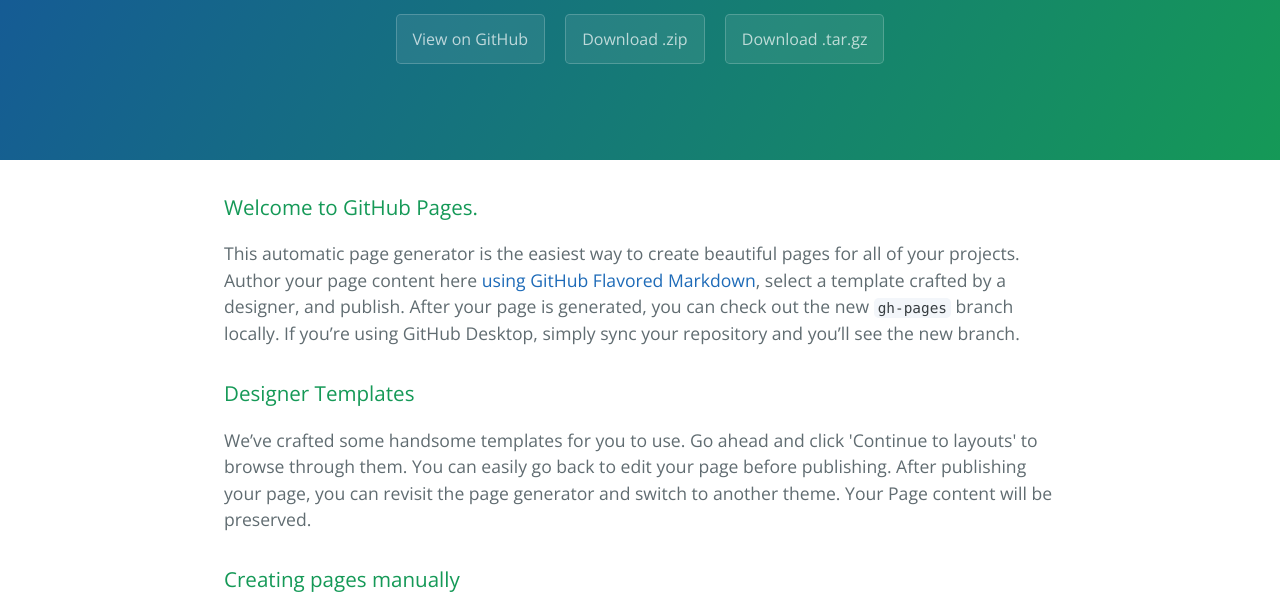
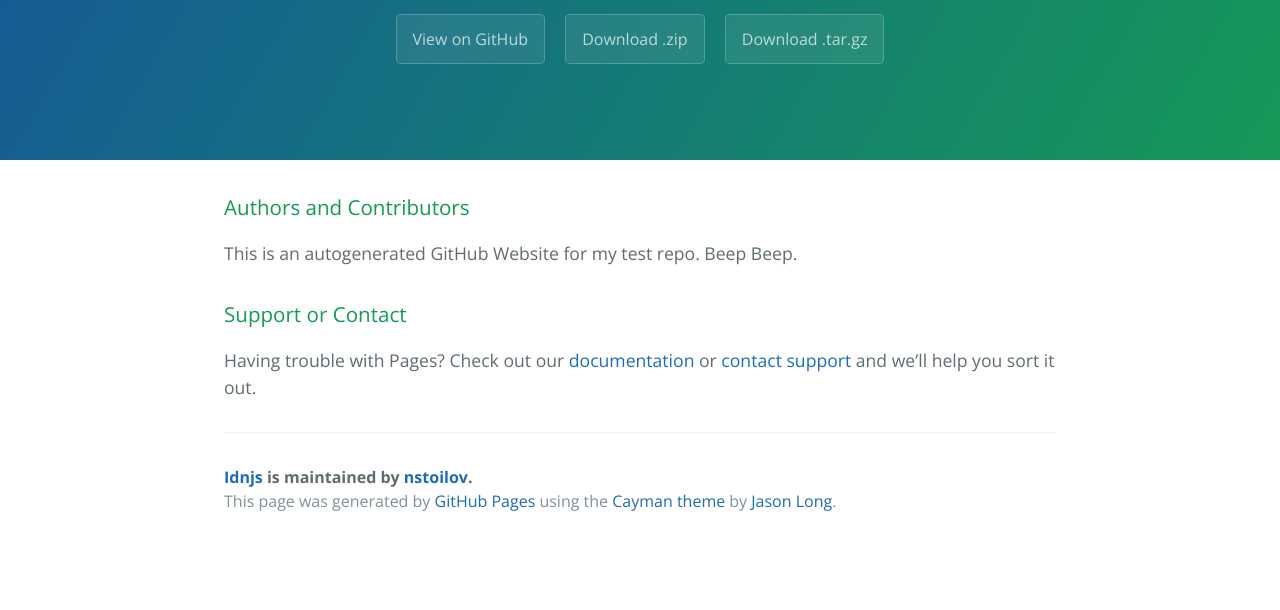
Before and after one commit to gitter-badger/idnjs, a plain HTML site: page index.html in a window 1280 px wide. Shown: the part 176-786 px from the top of the page. Drawn offline with nearby package versions, Linux system fonts and the light colour scheme.

Commit message:
Update index.html

```diff
--- a/index.html
+++ b/index.html
@@ -19,25 +19,11 @@
     </section>
 
     <section class="main-content">
-      <h3>
-<a id="welcome-to-github-pages" class="anchor" href="#welcome-to-github-pages" aria-hidden="true"><span class="octicon octicon-link"></span></a>Welcome to GitHub Pages.</h3>
-
-<p>This automatic page generator is the easiest way to create beautiful pages for all of your projects. Author your page content here <a href="https://guides.github.com/features/mastering-markdown/">using GitHub Flavored Markdown</a>, select a template crafted by a designer, and publish. After your page is generated, you can check out the new <code>gh-pages</code> branch locally. If you’re using GitHub Desktop, simply sync your repository and you’ll see the new branch.</p>
-
-<h3>
-<a id="designer-templates" class="anchor" href="#designer-templates" aria-hidden="true"><span class="octicon octicon-link"></span></a>Designer Templates</h3>
-
-<p>We’ve crafted some handsome templates for you to use. Go ahead and click 'Continue to layouts' to browse through them. You can easily go back to edit your page before publishing. After publishing your page, you can revisit the page generator and switch to another theme. Your Page content will be preserved.</p>
-
-<h3>
-<a id="creating-pages-manually" class="anchor" href="#creating-pages-manually" aria-hidden="true"><span class="octicon octicon-link"></span></a>Creating pages manually</h3>
-
-<p>If you prefer to not use the automatic generator, push a branch named <code>gh-pages</code> to your repository to create a page manually. In addition to supporting regular HTML content, GitHub Pages support Jekyll, a simple, blog aware static site generator. Jekyll makes it easy to create site-wide headers and footers without having to copy them across every page. It also offers intelligent blog support and other advanced templating features.</p>
 
 <h3>
 <a id="authors-and-contributors" class="anchor" href="#authors-and-contributors" aria-hidden="true"><span class="octicon octicon-link"></span></a>Authors and Contributors</h3>
 
-<p>You can <a href="https://github.com/blog/821" class="user-mention">@mention</a> a GitHub username to generate a link to their profile. The resulting <code>&lt;a&gt;</code> element will link to the contributor’s GitHub Profile. For example: In 2007, Chris Wanstrath (<a href="https://github.com/defunkt" class="user-mention">@defunkt</a>), PJ Hyett (<a href="https://github.com/pjhyett" class="user-mention">@pjhyett</a>), and Tom Preston-Werner (<a href="https://github.com/mojombo" class="user-mention">@mojombo</a>) founded GitHub.</p>
+<p>This is an autogenerated GitHub Website for my test repo. Beep Beep.</p>
 
 <h3>
 <a id="support-or-contact" class="anchor" href="#support-or-contact" aria-hidden="true"><span class="octicon octicon-link"></span></a>Support or Contact</h3>
```
